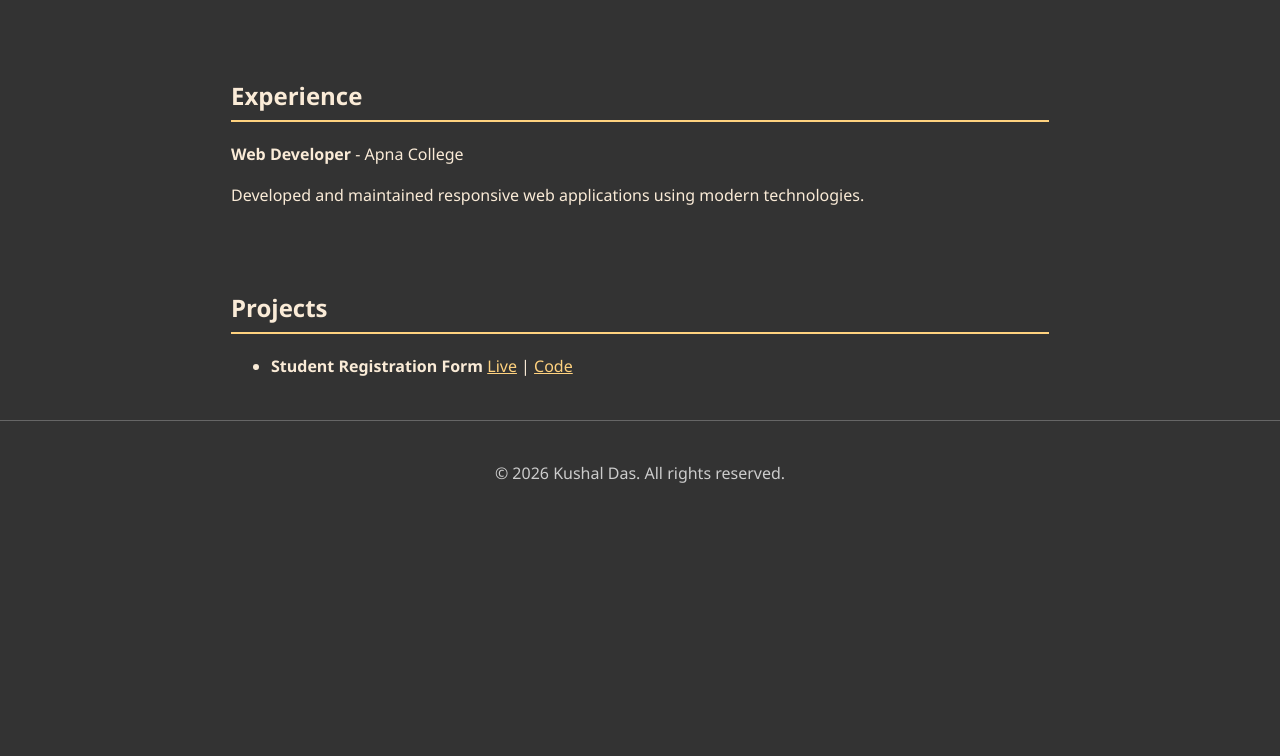
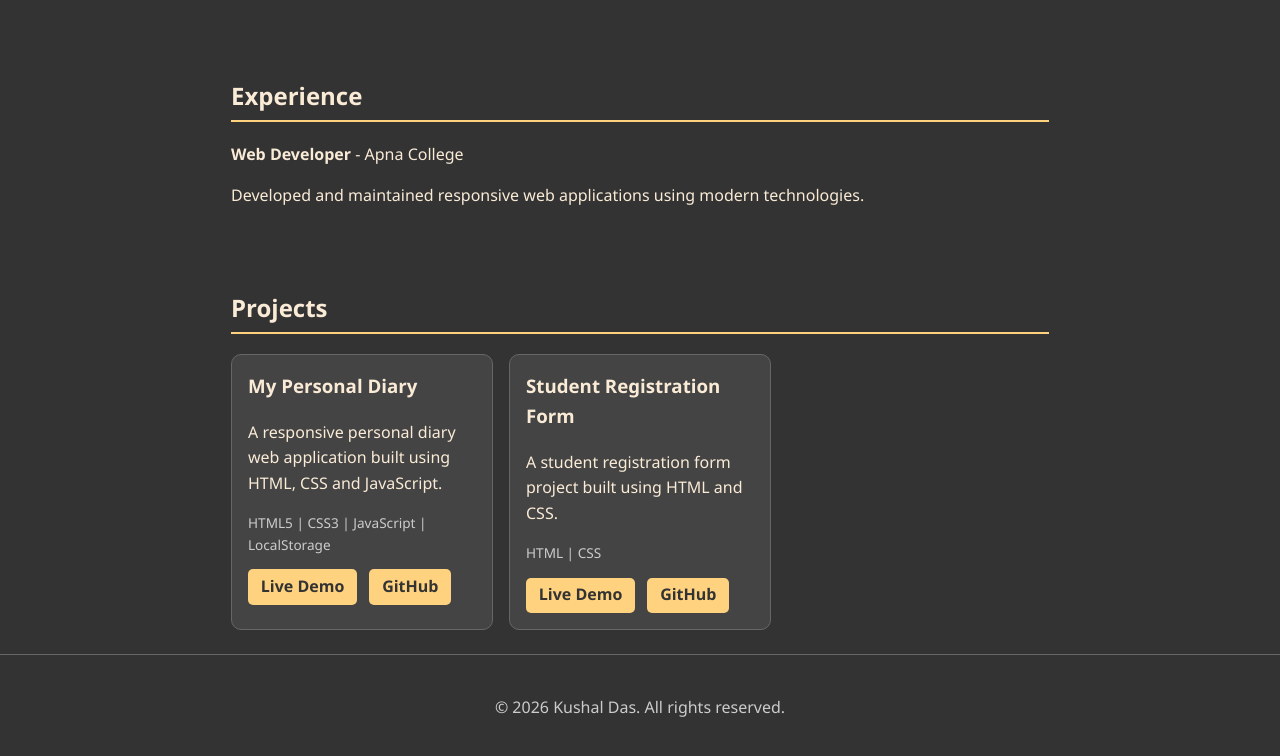
Before and after one commit to kushaldas4401/My-Resume, a plain HTML site: page index.html in a window 1280 px wide. Shown: the part 845-1601 px from the top of the page. Before the commit the page ends 1371 px from the top, so only its background shows below. Drawn offline with Linux system fonts and the light colour scheme.

Commit message:
update new project My Diary

```diff
--- a/index.html
+++ b/index.html
@@ -33,17 +33,72 @@
     <p><strong>Web Developer</strong> - Apna College</p>
     <p>Developed and maintained responsive web applications using modern technologies.</p>
    </section>
-   <section>
+
+<section>
     <h2>Projects</h2>
-    <ul>
-        <li>
-            <strong>Student Registration Form</strong>
-            <a href="https://kushaldas4401.github.io/student-registration-form" target="_blank">Live</a> |
-            <a href="https://github.com/kushaldas4401/student-registration-form" target="_blank">Code</a>
 
-        </li>
-    </ul>
-   </section>
+    <div class="projects">
+
+        <!-- Project 1: My Personal Diary -->
+        <div class="project-card">
+
+            <h3>My Personal Diary</h3>
+
+            <p>
+                A responsive personal diary web application
+                built using HTML, CSS and JavaScript.
+            </p>
+
+            <p class="tech">
+                HTML5 | CSS3 | JavaScript | LocalStorage
+            </p>
+
+            <a href="https://kushaldas4401.github.io/My-Personal-Diary/"
+               target="_blank"
+               rel="noopener noreferrer">
+                Live Demo
+            </a>
+
+            <a href="https://github.com/kushaldas4401/My-Personal-Diary"
+               target="_blank"
+               rel="noopener noreferrer">
+                GitHub
+            </a>
+
+        </div>
+
+
+        <!-- Project 2: Student Registration Form -->
+        <div class="project-card">
+
+            <h3>Student Registration Form</h3>
+
+            <p>
+                A student registration form project
+                built using HTML and CSS.
+            </p>
+
+            <p class="tech">
+                HTML | CSS
+            </p>
+
+            <a href="https://kushaldas4401.github.io/student-registration-form"
+               target="_blank"
+               rel="noopener noreferrer">
+                Live Demo
+            </a>
+
+            <a href="https://github.com/kushaldas4401/student-registration-form"
+               target="_blank"
+               rel="noopener noreferrer">
+                GitHub
+            </a>
+
+        </div>
+
+    </div>
+</section>
+
    <footer>
     <p>&copy; 2026 Kushal Das. All rights reserved.</p>
    </footer>
```
